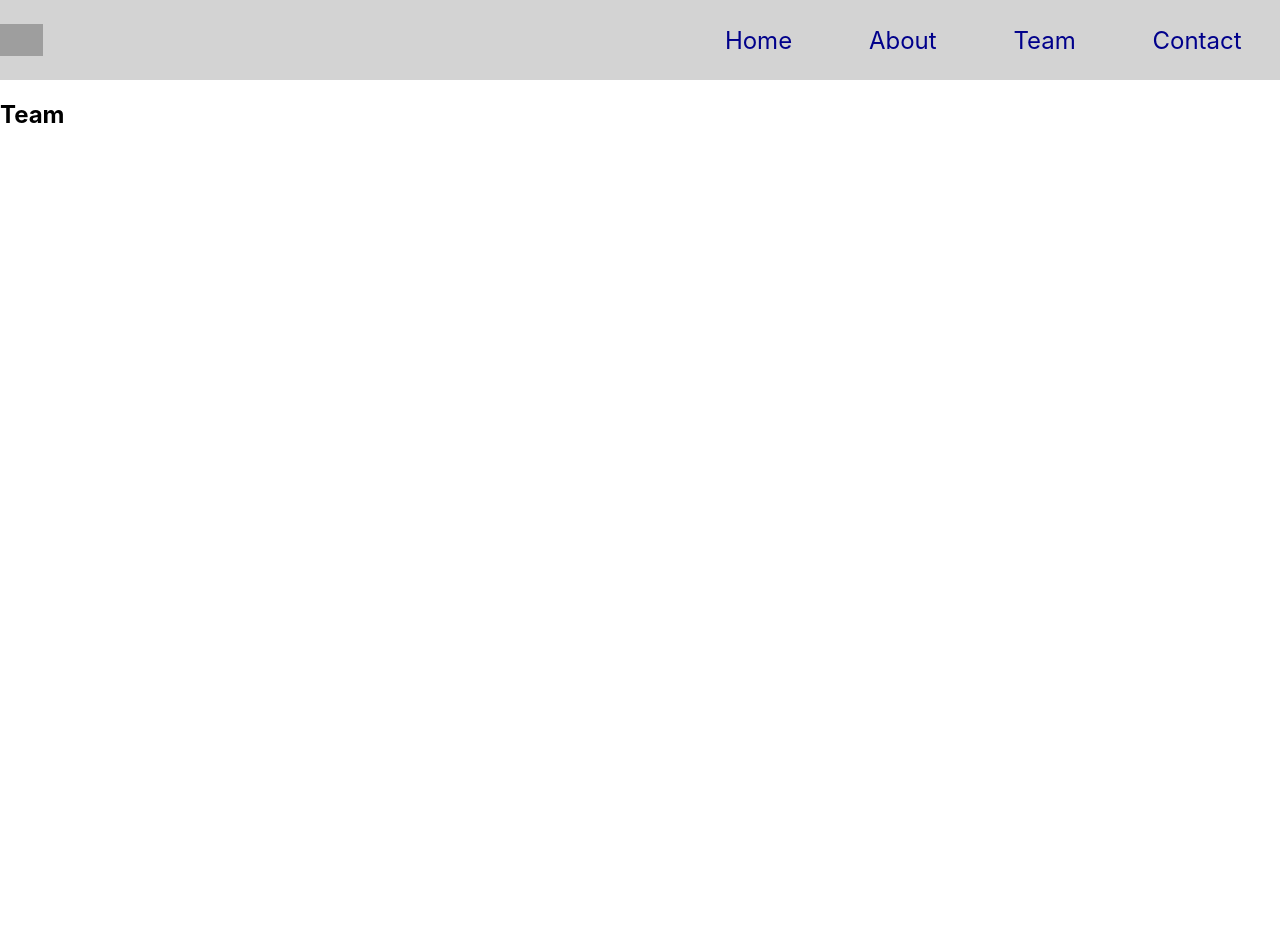
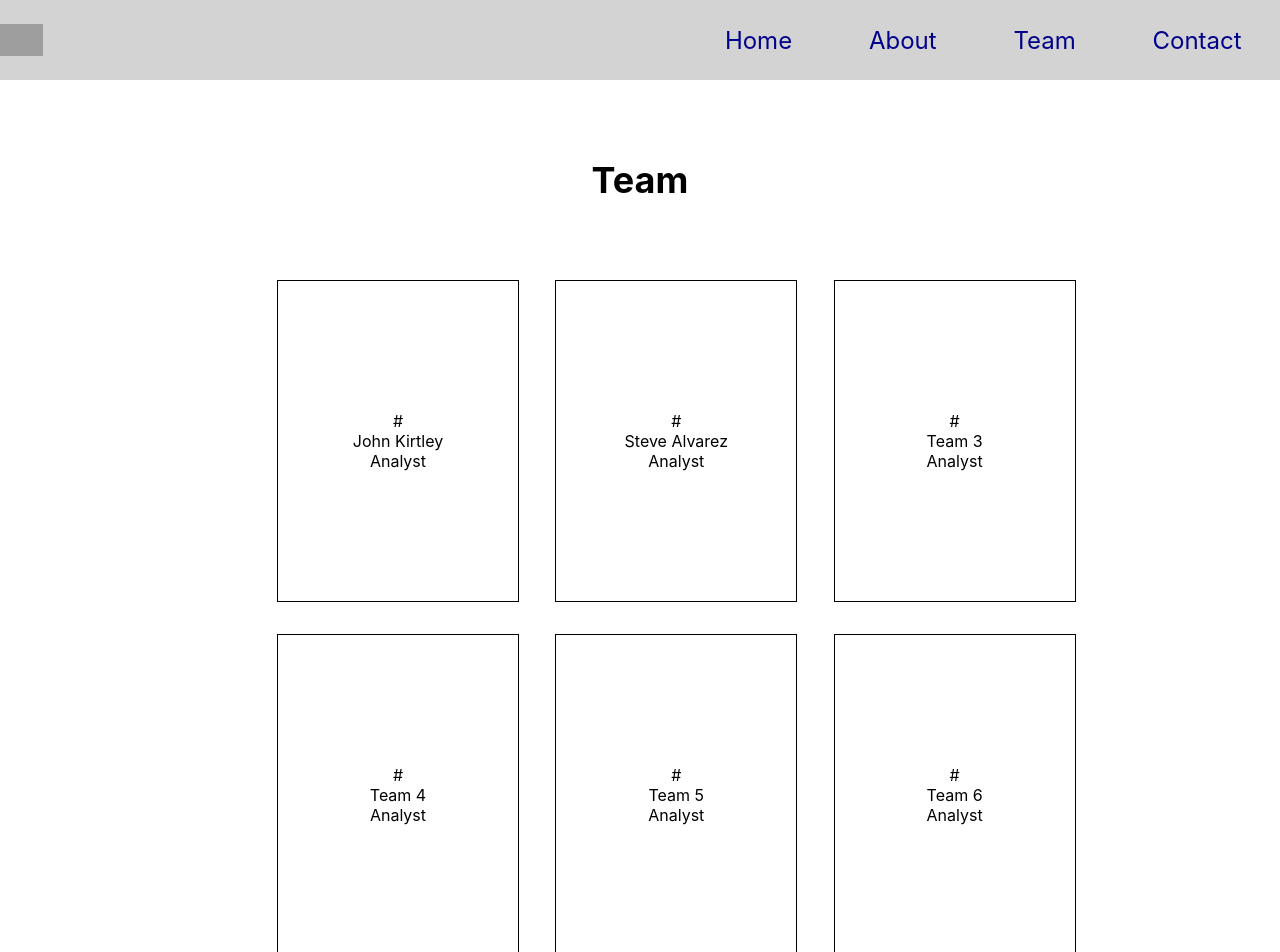
Before and after one commit to johnkirtley/big, a React (Create React App) app: page /team in a window 1280 px wide. Shown: the top 952 px of the page. Before the commit the page ends 800 px from the top, so only its background shows below. Built offline with nearby package versions, Linux system fonts and the light colour scheme; grey boxes are pictures that could not be loaded.

Commit message:
Created Team cards and data file

```diff
--- a/package.json
+++ b/package.json
@@ -3,6 +3,7 @@
   "version": "0.1.0",
   "private": true,
   "dependencies": {
+    "@material-ui/core": "^4.9.0",
     "@testing-library/jest-dom": "^4.2.4",
     "@testing-library/react": "^9.3.2",
     "@testing-library/user-event": "^7.1.2",
--- a/src/App.js
+++ b/src/App.js
@@ -1,13 +1,18 @@
-import React from 'react';
+import React, { useState } from 'react';
 import Home from "./components/Home";
 import Navigation from "./components/Navigation";
 import About from "./components/About";
 import Team from "./components/Team";
 import Contact from "./components/Contact";
 import { Route } from "react-router-dom";
+import data from "./data";
 import './App.css';
 
+
+
 function App() {
+  const [product] = useState(data);
+
   return (
     <div>
       <Navigation />
@@ -21,7 +26,7 @@ function App() {
       </Route>
 
       <Route exact path="/team">
-        <Team />
+        <Team attr={product} />
       </Route>
 
       <Route exact path="/contact">
--- a/src/components/Home.js
+++ b/src/components/Home.js
@@ -15,15 +15,37 @@ align-items: center;
 
 const Title = Styled.h1`
 margin: 0;
+`
 
+const TitleContainer = Styled.div`
+display: flex;
+justify-content: center;
+align-items: center;
 `
 
 
 const Home = () => {
     return (
-        <StyledHeader>
-            <Title>BIG Investment Group</Title>
-        </StyledHeader>
+        <>
+            <StyledHeader>
+                <Title>BIG Investment Group</Title>
+            </StyledHeader>
+            <div>
+                <TitleContainer>
+                    <h2>Why Us</h2>
+                </TitleContainer>
+            </div>
+            <div>
+                <TitleContainer>
+                    <h2>Our Strategy</h2>
+                </TitleContainer>
+            </div>
+            <div>
+                <TitleContainer>
+                    <h2>Work With Us</h2>
+                </TitleContainer>
+            </div>
+        </>
     )
 }
 
--- a/src/components/MobileMenu.js
+++ b/src/components/MobileMenu.js
@@ -10,16 +10,23 @@ display: none;
     padding: 3%;
 }
 `
-const test = () => {
-    console.log('working')
-}
+
+
+const MobileItems = Styled.div`
+display: none;
+`
 
 
 const MobileMenu = () => {
     return (
-        <StyledMenu onClick={test}>
+        <StyledMenu>
             <i class="fas fa-bars"></i>
-        </StyledMenu >
+            <MobileItems>
+                <p>Test</p>
+                <p>Test</p>
+                <p>Test</p>
+            </MobileItems>
+        </StyledMenu>
     )
 }
 
--- a/src/components/Navigation.js
+++ b/src/components/Navigation.js
@@ -1,4 +1,4 @@
-import React from 'react';
+import React, { useState } from 'react';
 import MobileMenu from './MobileMenu';
 import { Link } from "react-router-dom";
 import Styled from "styled-components";
@@ -28,6 +28,14 @@ padding: 2% 3%;
 
 @media(max-width: 800px) {
     display: none;
+    position: fixed;
+    left: 0;
+    top: 0;
+    transform: translate3d(-100vw, 0, 0);
+    transition: transform .3s cubic-bezier(0, .52, 0, 1);
+
+    width: 100vw;
+    height: 100vh;
 }
 `
 
@@ -39,7 +47,6 @@ color: darkblue;
     color: white;
 }
 `
-
 
 const Navigation = () => {
     return (
--- a/src/components/Team.js
+++ b/src/components/Team.js
@@ -2,11 +2,69 @@ import React from 'react'
 import Styled from "styled-components";
 
 
-const Team = () => {
+const TeamContainer = Styled.div`
+display: flex;
+flex-flow: column;
+justify-content: center;
+align-items: center;
+width: 100%;
+`
+
+const CardContainer = Styled.div`
+display: grid;
+grid-template-columns: repeat(3, 1fr);
+grid-gap: 5%;
+
+@media(max-width: 800px) {
+    display: block;
+}
+
+`
+
+const Card = Styled.div`
+display: flex;
+flex-flow: column;
+justify-content: center;
+align-items: center;
+border: 1px solid black;
+height: 20rem;
+width: 15rem;
+
+
+@media (max-width: 800px) {
+    margin: 5% 0;
+}
+`
+
+const Title = Styled.h2`
+height: 25vh;
+width: 100%;
+display: flex;
+justify-content: center;
+align-items: center;
+margin: 0;
+`
+
+
+const Team = (props) => {
     return (
-        <div>
-            <h2>Team</h2>
-        </div>
+        <>
+            <TeamContainer>
+                <Title>
+                    <h2>Team</h2>
+                </Title>
+
+                <CardContainer>
+                    {props.attr.map(data => (
+                        <Card>
+                            <div>{data.imageUrl}</div>
+                            <div>{data.name}</div>
+                            <div>{data.title}</div>
+                        </Card>
+                    ))}
+                </CardContainer>
+            </TeamContainer>
+        </>
     )
 }
 
--- /dev/null
+++ b/src/data.js
@@ -0,0 +1,52 @@
+
+export default [
+    {
+        name: 'John Kirtley',
+        id: 0,
+        imageUrl: '#',
+        title: 'Analyst',
+        linkedin: 'https://linkedin.com/in/johnkirtley',
+        email: 'kirtleyj16@gmail.com'
+    },
+    {
+        name: 'Steve Alvarez',
+        id: 1,
+        imageUrl: '#',
+        title: 'Analyst',
+        linkedin: 'https://linkedin.com/in/johnkirtley',
+        email: 'kirtleyj16@gmail.com'
+    },
+    {
+        name: 'Team 3',
+        id: 0,
+        imageUrl: '#',
+        title: 'Analyst',
+        linkedin: 'https://linkedin.com/in/johnkirtley',
+        email: 'kirtleyj16@gmail.com'
+    },
+    {
+        name: 'Team 4',
+        id: 0,
+        imageUrl: '#',
+        title: 'Analyst',
+        linkedin: 'https://linkedin.com/in/johnkirtley',
+        email: 'kirtleyj16@gmail.com'
+    },
+    {
+        name: 'Team 5',
+        id: 0,
+        imageUrl: '#',
+        title: 'Analyst',
+        linkedin: 'https://linkedin.com/in/johnkirtley',
+        email: 'kirtleyj16@gmail.com'
+    },
+    {
+        name: 'Team 6',
+        id: 0,
+        imageUrl: '#',
+        title: 'Analyst',
+        linkedin: 'https://linkedin.com/in/johnkirtley',
+        email: 'kirtleyj16@gmail.com'
+    }
+
+]
```
Also changed, not shown: 1 other file (tests, documents, lock files or other folders).
